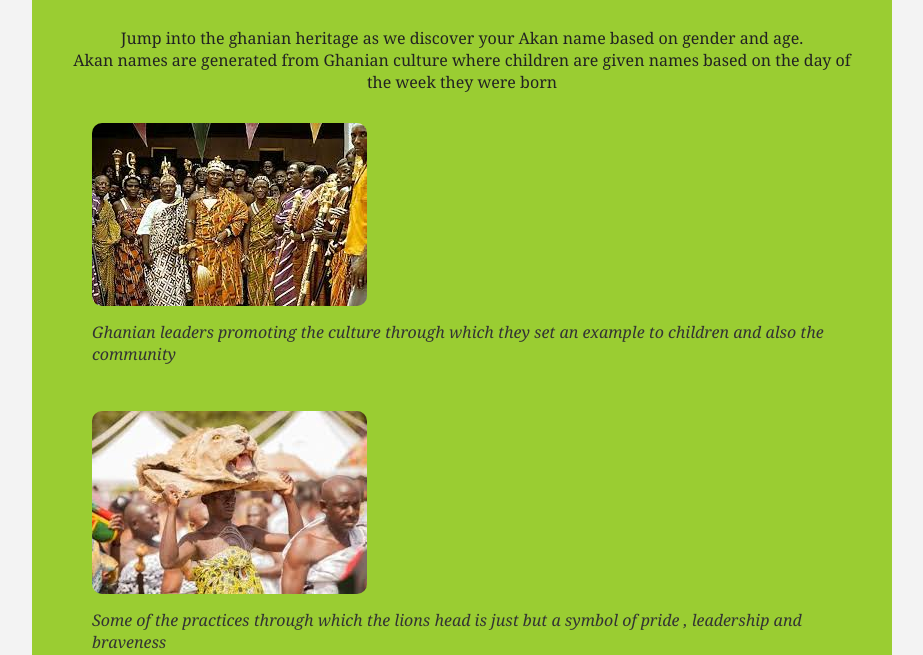
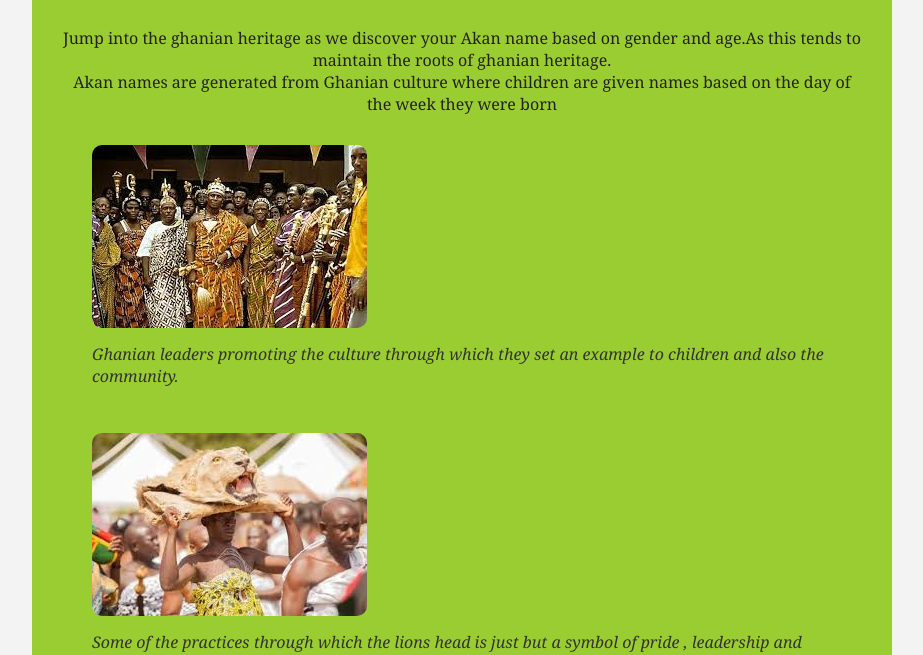
Before and after one commit to Joshuakaranja/project-akan-2, a plain HTML site: page index.html in a window 1280 px wide. Shown: the part 135-790 px from the top of the page, without its empty margins (178-1101 px from the left). Drawn offline with Linux system fonts and the light colour scheme.

Commit message:
Update index.html

```diff
--- a/index.html
+++ b/index.html
@@ -9,17 +9,17 @@
     <body>
                 <div class="container">
                     <h1>Akan Name Generator.</h1>
-                    <p class="paragraph">Jump into the ghanian heritage as we discover your Akan name based on gender and age. <br> Akan names are generated from Ghanian culture where children are given names based on the day of the week they were born</p>
+                    <p class="paragraph">Jump into the ghanian heritage as we discover your Akan name based on gender and age.As this tends to maintain the roots of ghanian heritage. <br> Akan names are generated from Ghanian culture where children are given names based on the day of the week they were born</p>
 
 
                     <div class="landing-images">
                         <div class="image-box">
                         <img src="images/akan.1.jpg" alt="Akan culture">
-                        <p class="image-desc">Ghanian leaders promoting the culture through which they set an example to children and also the community </p>
+                        <p class="image-desc">Ghanian leaders promoting the culture through which they set an example to children and also the community.</p>
                         </div>
                         <div class="image-box">
                         <img src="images/akan 2.jpg" alt="Akan culture 2">
-                        <p class="image-desc">Some of the practices through which the lions head is just but a symbol of pride , leadership and braveness </p>
+                        <p class="image-desc">Some of the practices through which the lions head is just but a symbol of pride , leadership and braveness./p>
                         </div>
                     </div>
 
```
